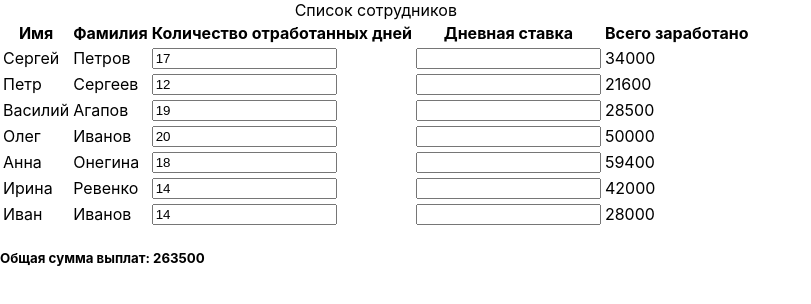
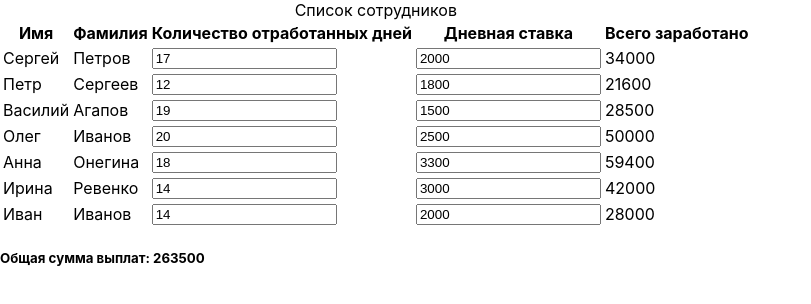
Before and after one commit to IvanMarkelov/react-l2, a React (Create React App) app: page / in a window 1280 px wide. Shown: the top 304 px of the page, without its empty margins (0-811 px from the left). Built offline with nearby package versions, Linux system fonts and the light colour scheme.

Commit message:
unfinished

```diff
--- a/src/App.js
+++ b/src/App.js
@@ -3,19 +3,24 @@ import "./App.css";
 
 function Worker(props) {
 
-  const paymentHandler = () => {
+  const [dailySalary, setDailySalary] = React.useState(props.dailySalary);
+  const [daysClocked, setDaysClocked] = React.useState(props.daysClocked);
 
+  const changeSalary = (e) => {
+    setDailySalary(e.target.value);
   }
 
-  const [dailySalary, setDailySalary] = React.useState(props.dailySalary);
+  const changeDays = (e) => {
+    setDaysClocked(e.target.value);
+  }
 
   return (
     <tr>
       <td>{props.firstName}</td>
       <td>{props.lastName}</td>
-      <td><input onChange={paymentHandler} value={props.daysClocked}/></td>
-      <td><input onChange={() => setDailySalary(dailySalary)} /></td>
-      <td>{props.dailySalary * props.daysClocked}</td>
+      <td><input onChange={changeDays} value={daysClocked}/></td>
+      <td><input onChange={changeSalary} value={dailySalary} /></td>
+      <td>{dailySalary * daysClocked}</td>
     </tr>
   );
 }
@@ -77,14 +82,12 @@ class App extends Component {
     return payments;
   };
 
-  handleMarked(name) {
-    const cars = this.state.workers.concat();
-
-    const car = cars.find((c) => c.name === name);
-    car.marked = !car.marked;
+  handleTableChange = (e) => {
+    console.log(e);
+    const workers = this.state.workers;
 
     this.setState({
-      cars: cars,
+      workers: workers,
     });
   }
 
@@ -106,6 +109,7 @@ class App extends Component {
             {this.state.workers.map((worker) => {
               return (
                 <Worker
+                  onTableChange={this.handleTableChange}
                   firstName={worker.firstName}
                   lastName={worker.lastName}
                   dailySalary={worker.dailySalary}
```
